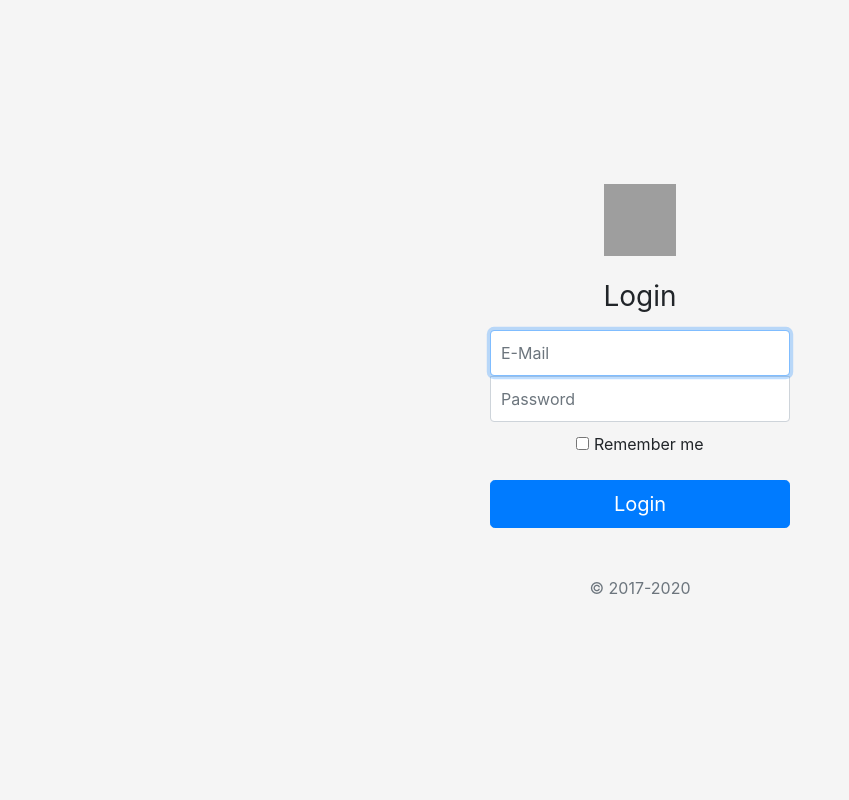
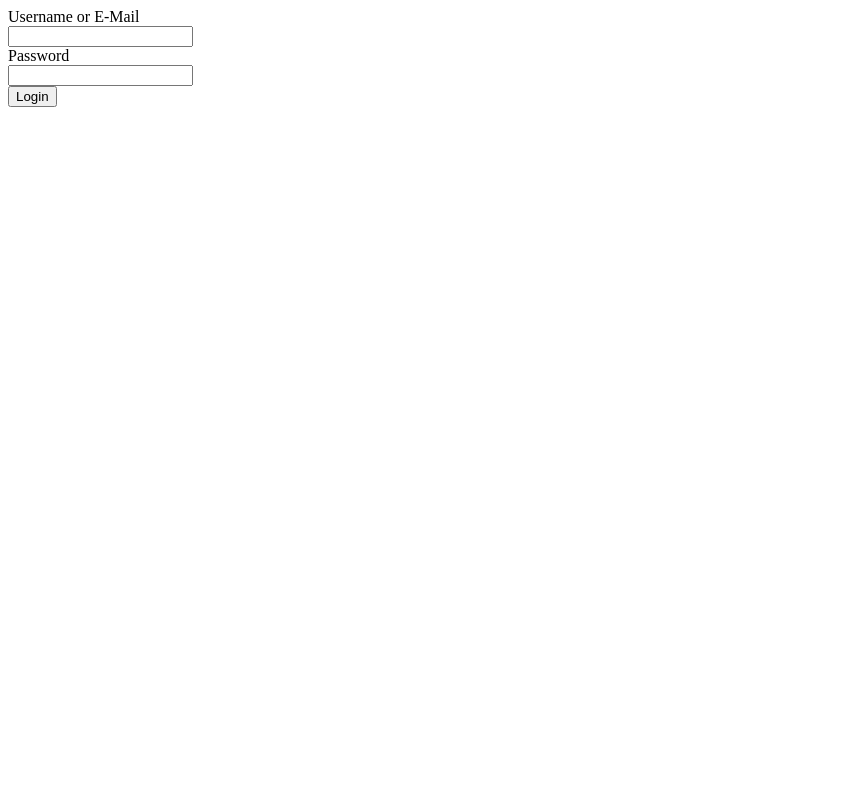
Before and after one commit to tolgahanacar/PHPMembershipSystem, a PHP site: page /login.php in a window 1280 px wide. Shown: the whole page, without its empty margins (0-849 px from the left). Run offline with PHP 8.4, Linux system fonts and the light colour scheme; some libraries are stand-ins or nearby versions; grey boxes are pictures that could not be loaded.

Commit message:
Edit
File Edits

```diff
--- a/Settings/config.php
+++ /dev/null
@@ -1,9 +0,0 @@
-<?php
-try{
-    $VeriTabaniBaglantisi = new PDO("mysql:host=localhost;dbname=gittolgahan;charset=UTF8;","tolga","123456");
-}catch(PDOException $ErrorMessage){
-    echo "Connection to database failed!";
-    echo "Error Description"." ".$ErrorMessage->getMessage();
-    die();
-}
-?>
--- /dev/null
+++ b/Settings/connect.php
@@ -0,0 +1,10 @@
+<?php
+try{
+    $db = new PDO("mysql:host=localhost;dbname=membershipsystem;charset=UTF8","tolga","123456");
+}catch(PDOException $e){
+    echo $e->getMessage();
+    die();
+}
+
+
+?>
--- /dev/null
+++ b/Settings/functions.php
@@ -0,0 +1,28 @@
+<?php
+date_default_timezone_set('Europe/Istanbul');
+
+function Security($Deger){
+    $BoslukSil      = trim($Deger);
+    $TaglariTemizle = strip_tags($BoslukSil);
+    $EtkisizYap     = htmlspecialchars($TaglariTemizle,  ENT_QUOTES);
+    $Sonuc          = $EtkisizYap;
+    return $Sonuc;
+}
+
+$Date              	=     date('d.m.Y');
+$Time               =     date('H:i:s');
+
+
+function SessionControl(){
+    if(!isset($_SESSION['user'])){
+        header("location:login.php");
+    }
+}
+
+function SessionControl2(){
+    if(isset($_SESSION['user'])){
+        header("location:index.php");
+    }
+}
+
+?>
--- a/css/signin.css
+++ /dev/null
@@ -1,44 +0,0 @@
-html,
-body {
-  height: 100%;
-}
-
-body {
-  display: -ms-flexbox;
-  display: flex;
-  -ms-flex-align: center;
-  align-items: center;
-  padding-top: 40px;
-  padding-bottom: 40px;
-  background-color: #f5f5f5;
-}
-
-.form-signin {
-  width: 100%;
-  max-width: 330px;
-  padding: 15px;
-  margin: auto;
-}
-.form-signin .checkbox {
-  font-weight: 400;
-}
-.form-signin .form-control {
-  position: relative;
-  box-sizing: border-box;
-  height: auto;
-  padding: 10px;
-  font-size: 16px;
-}
-.form-signin .form-control:focus {
-  z-index: 2;
-}
-.form-signin input[type="email"] {
-  margin-bottom: -1px;
-  border-bottom-right-radius: 0;
-  border-bottom-left-radius: 0;
-}
-.form-signin input[type="password"] {
-  margin-bottom: 10px;
-  border-top-left-radius: 0;
-  border-top-right-radius: 0;
-}
--- a/login.php
+++ b/login.php
@@ -1,103 +1,65 @@
 <?php
 session_start();
-require_once 'Settings/config.php';
+require_once 'Settings/connect.php';
+require_once 'Settings/functions.php';
+SessionControl2();
 ?>
-<!doctype html>
+
+<!DOCTYPE html>
 <html lang="en">
-  <head>
-    <meta charset="utf-8">
-    <meta name="viewport" content="width=device-width, initial-scale=1, shrink-to-fit=no">
-    <meta name="description" content="PHPMembershipSystem">
-    <meta name="author" content="Tolgahan ACAR">
+<head>
+    <meta charset="UTF-8">
+    <meta http-equiv="Content-Type" content="text/html;charset=UTF-8">
+    <meta name="viewport" content="width=device-width, initial-scale=1.0">
     <title>Login</title>
+</head>
+<body>
+    <div>
+    <form action="" method="post">
+    <div>
+    <label for="">Username or E-Mail</label><br>
+    <input type="text" name="user" id="user">
+    </div>
+    <div>
+    <label for="Password">Password</label><br>
+    <input type="password" name="pass" id="pass">
+    </div>
+    <input type="submit" value="Login" name="log">
+    </form>
+    </div>
+</body>
+<?php
+if(isset($_POST['log'])){
+    $user = Security($_POST['user']);
+    $pass = Security($_POST['pass']);
 
-    <link rel="canonical" href="https://getbootstrap.com/docs/4.5/examples/sign-in/">
-	<link rel="stylesheet" href="https://stackpath.bootstrapcdn.com/bootstrap/4.5.2/css/bootstrap.min.css" integrity="sha384-JcKb8q3iqJ61gNV9KGb8thSsNjpSL0n8PARn9HuZOnIxN0hoP+VmmDGMN5t9UJ0Z" crossorigin="anonymous">
-
-    <!-- Bootstrap core CSS -->
-    <link href="/docs/4.5/dist/css/bootstrap.min.css" rel="stylesheet" integrity="sha384-JcKb8q3iqJ61gNV9KGb8thSsNjpSL0n8PARn9HuZOnIxN0hoP+VmmDGMN5t9UJ0Z" crossorigin="anonymous">
-
-    <!-- Favicons -->
-    <link rel="apple-touch-icon" href="/docs/4.5/assets/img/favicons/apple-touch-icon.png" sizes="180x180">
-    <link rel="icon" href="/docs/4.5/assets/img/favicons/favicon-32x32.png" sizes="32x32" type="image/png">
-    <link rel="icon" href="/docs/4.5/assets/img/favicons/favicon-16x16.png" sizes="16x16" type="image/png">
-    <link rel="manifest" href="/docs/4.5/assets/img/favicons/manifest.json">
-    <link rel="mask-icon" href="/docs/4.5/assets/img/favicons/safari-pinned-tab.svg" color="#563d7c">
-    <link rel="icon" href="/docs/4.5/assets/img/favicons/favicon.ico">
-    <meta name="msapplication-config" content="/docs/4.5/assets/img/favicons/browserconfig.xml">
-    <meta name="theme-color" content="#563d7c">
-
-
-    <style>
-      .bd-placeholder-img {
-        font-size: 1.125rem;
-        text-anchor: middle;
-        -webkit-user-select: none;
-        -moz-user-select: none;
-        -ms-user-select: none;
-        user-select: none;
-      }
-
-      @media (min-width: 768px) {
-        .bd-placeholder-img-lg {
-          font-size: 3.5rem;
-        }
-      }
-    </style>
-
-		<link href="css/signin.css" rel="stylesheet">
-	  </head>
-	  <body class="text-center">
-		<form class="form-signin" method="post">
-	  <img class="mb-4" src="/docs/4.5/assets/brand/bootstrap-solid.svg" alt="" width="72" height="72">
-	  <h1 class="h3 mb-3 font-weight-normal">Login</h1>
-	  <label for="inputEmail" class="sr-only">E-Mail</label>
-	  <input type="text" id="inputEmail" class="form-control" placeholder="E-Mail" name="uore"  required autofocus >
-	  <label for="inputPassword" class="sr-only">Password</label>
-	  <input type="password" id="inputPassword" class="form-control" placeholder="Password"  name="pass" required>
-	  <div class="checkbox mb-3">
-    <label>
-      <input type="checkbox" value="remember-me"> Remember me
-    </label>
-  </div>
-  <button class="btn btn-lg btn-primary btn-block" type="submit" name="log">Login</button>
-  <p class="mt-5 mb-3 text-muted">&copy; 2017-2020</p>
-  <?php
-    if(isset($_POST['log'])){
-        if(empty($uore=strip_tags(trim($_POST['uore'])))){
-            echo "<div class='alert alert-info' role='alert'>
-            Username cannot be empty!
-          </div>";
-            die();
-        }
-
-    if(empty($pass=strip_tags(trim($_POST['pass'])))){
-        $error = true;
-        echo "<div class='alert alert-info' role='alert'>
-        Password cannot be blank!
-      </div>";
+    if(empty($user) || empty($pass)){
+        echo "Please do not leave any space!";
         die();
     }
 
+
     $pass2 = md5($pass);
-    $Query2 = $VeriTabaniBaglantisi->prepare("SELECT * FROM users WHERE UEMail ='$uore' AND UPassword = '$pass2'");
-    $Query2->execute();
-    $Query = $Query2->fetch();
-    if($Query){
-        $_SESSION['USER'] = $uore;
-        echo "<div class='alert alert-success' role='alert'>Login Successful </div>";
-        header("refresh:1 url=index.php");
-        die();
+    $status = 1;
+    $query = $db->prepare("SELECT * FROM users WHERE Username = :user or EMail = :user AND Pass = :pass AND Status = :status");
+    $query->bindParam(":user", $user, PDO::PARAM_STR);
+    $query->bindParam(":pass", $pass2, PDO::PARAM_STR);
+    $query->bindParam(":status", $status, PDO::PARAM_STR);
+    $query->execute();
+    $count = $query->rowCount();
+    if($count>0){
+        $query2 = $query->fetchAll(PDO::FETCH_OBJ);
+        foreach($query2 as $item){
+            $id = $item->id;
+        }
+        echo "Login Successful";
+        $_SESSION['user'] = $id;
+        header("refresh:1;url=index.php");
     }else{
-        echo "<div class='alert alert-danger' role='alert'> Username or password is incorrect </div>";
+        echo "Username or Password is false";
         die();
     }
+
 }
 ?>
-</form>
-
-</body>
-<script src="https://code.jquery.com/jquery-3.5.1.slim.min.js" integrity="sha384-DfXdz2htPH0lsSSs5nCTpuj/zy4C+OGpamoFVy38MVBnE+IbbVYUew+OrCXaRkfj" crossorigin="anonymous"></script>
-<script src="https://cdn.jsdelivr.net/npm/popper.js@1.16.1/dist/umd/popper.min.js" integrity="sha384-9/reFTGAW83EW2RDu2S0VKaIzap3H66lZH81PoYlFhbGU+6BZp6G7niu735Sk7lN" crossorigin="anonymous"></script>
-<script src="https://stackpath.bootstrapcdn.com/bootstrap/4.5.2/js/bootstrap.min.js" integrity="sha384-B4gt1jrGC7Jh4AgTPSdUtOBvfO8shuf57BaghqFfPlYxofvL8/KUEfYiJOMMV+rV" crossorigin="anonymous"></script>
 </html>
```
Also changed, not shown: Functions/function.php (deleted, +0 -12 lines), deactivesession.php (deleted, +0 -18 lines), index.php (+21 -19 lines), register.php (+83 -18 lines), sql/gittolgahan.sql (deleted, +0 -74 lines), README.md (deleted), css/style.css (deleted), exit.php (renamed from logout.php), js/script.js (deleted).
